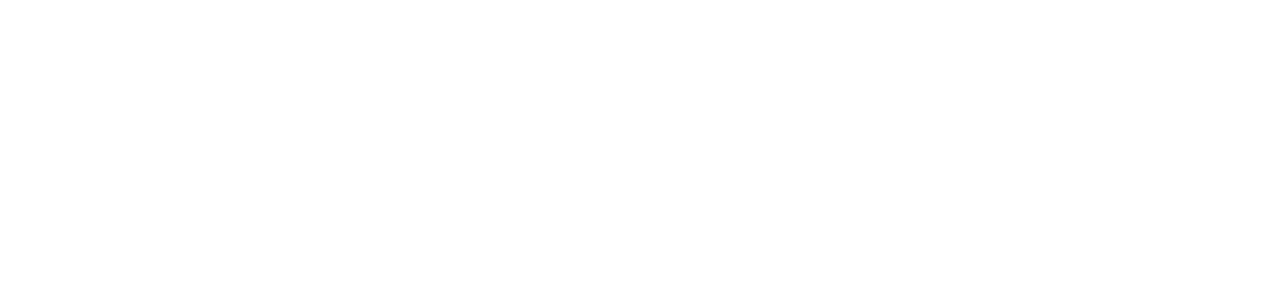
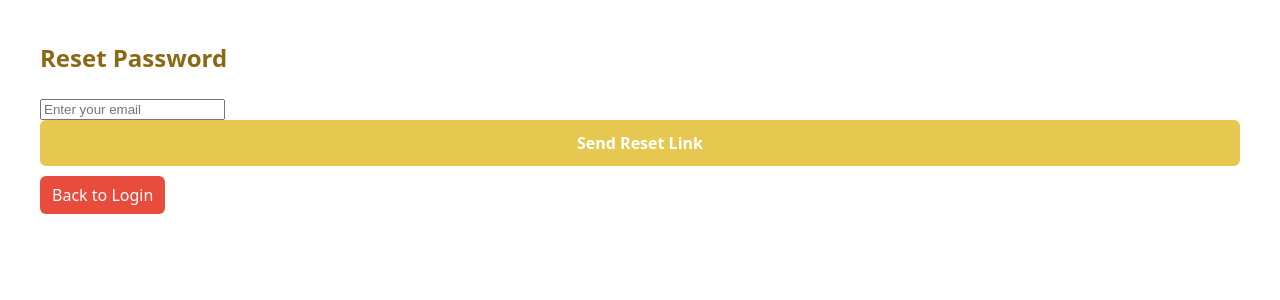
Before and after one commit to ericorekyeh-cmyk/AI-ALLIANCE, a React (Vite) app: page /forgot-password in a window 1280 px wide. Before the commit this address had no page. Shown: the top 300 px of the page. Built offline with nearby package versions, Linux system fonts and the light colour scheme.

Commit message:
added forgot password page and route to App.jsx

```diff
--- a/src/App.jsx
+++ b/src/App.jsx
@@ -13,6 +13,7 @@ import SignUp from './SignUp';
 import BlogDetail from './BlogDetail';
 import './App.css';
 import CreatePost from './CreatePost';
+import ForgotPassword from './ForgotPassword';
 
 // --- ADDED isDarkMode and toggleDarkMode to props ---
 function AppContent({ user, onLogout, isDarkMode, toggleDarkMode }) {
@@ -216,6 +217,7 @@ function App() {
         <Route path="/login" element={<Login />} />
         <Route path="/signup" element={<SignUp />} />
         <Route path="/add-recipe" element={user ? <AddRecipePage onRecipeAdded={() => {}} /> : <Login />} />
+        <Route path="/forgot-password" element={<ForgotPassword />} />
 
         <Route path="/blog" element={<BlogPage />} />
         <Route path="/blog/new" element={<CreatePost />} />
--- /dev/null
+++ b/src/ForgotPassword.jsx
@@ -0,0 +1,44 @@
+import { useState } from 'react';
+import { supabase } from './supabaseClient';
+import { useNavigate } from 'react-router-dom';
+
+function ForgotPassword() {
+  const [email, setEmail] = useState('');
+  const [message, setMessage] = useState('');
+  const navigate = useNavigate();
+
+  const handleReset = async (e) => {
+    e.preventDefault();
+
+    // Supabase sends a reset link to the user's email
+    const { error } = await supabase.auth.resetPasswordForEmail(email, {
+      redirectTo: 'http://localhost:3000/update-password', // Change this to your live URL later
+    });
+
+    if (error) {
+      setMessage('Error: ' + error.message);
+    } else {
+      setMessage('Check your email for the password reset link!');
+    }
+  };
+
+  return (
+    <div className="container">
+      <h2>Reset Password</h2>
+      <form onSubmit={handleReset}>
+        <input
+          type="email"
+          placeholder="Enter your email"
+          value={email}
+          onChange={(e) => setEmail(e.target.value)}
+          required
+        />
+        <button type="submit" className="view-recipe-btn">Send Reset Link</button>
+      </form>
+      {message && <p>{message}</p>}
+      <button onClick={() => navigate('/login')} className="delete-btn">Back to Login</button>
+    </div>
+  );
+}
+
+export default ForgotPassword;
```
